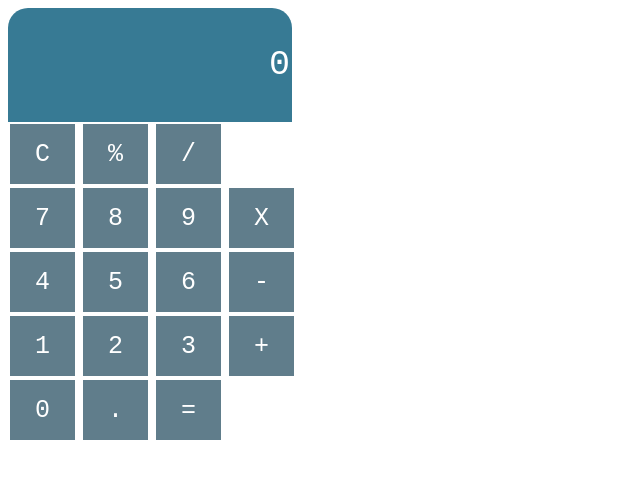
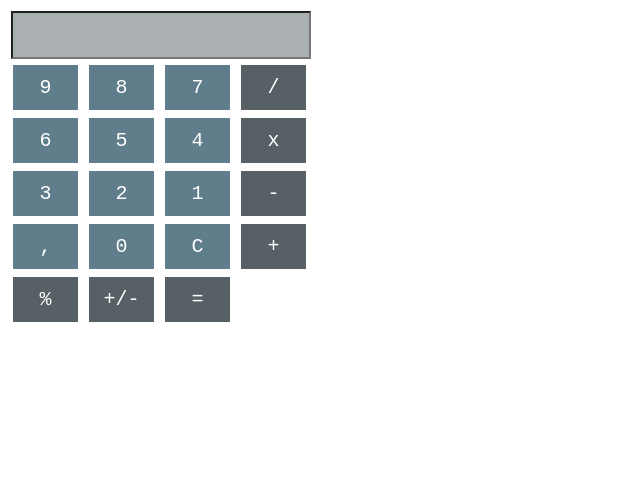
Before and after one commit to Madda82/calcolatrice, a plain HTML site: page index.html in a window 1280 px wide. Shown: the whole page, without its empty margins (0-640 px from the left). Drawn offline with Linux system fonts and the light colour scheme.

Commit message:
Funzione mostra ok - pari dispari quasi

```diff
--- a/codice.js
+++ b/codice.js
@@ -1,4 +1,4 @@
-function somma(numero1, numero2)
+/*function somma(numero1, numero2)
  {
    let risultato = numero1+numero2;
         return risultato;
@@ -6,3 +6,24 @@ function somma(numero1, numero2)
 
 let la_mia_somma = somma(5+2);
 console.log (la_mia_somma);
+*/
+function mostra(valore) {
+  const risultatoDOM = document.querySelector('#risultato');
+  risultatoDOM.value = valore;
+}
+
+
+function PariDispari(numero)
+{
+    if (numero %2 == 1)
+    {
+        return risul="dispari";
+    }
+    else
+    {
+        return risul="pari";
+    }
+}
+
+let risultato=PariDispari(21);
+console.log ("il numero è" + " " + risultato );
--- a/index.html
+++ b/index.html
@@ -1,41 +1,48 @@
 <html>
-    <head>
-        <title>La mia prima calcolatrice</title>
-<link rel="stylesheet" href="stile.css"
-    </head>
-    <body>
-        <div class="display">
-        <p id="output">0</p>
+
+<head>
+    <title>La mia calcolatrice</title>
+    <link rel="stylesheet" href="./stile.css">
+</head>
+
+<body>
+    <div>
+        <table class="calc">
+            <tr>
+                <td colspan="4"><input id="risultato" type="text" class="display" readonly></td>
+            </tr>
+            <tr>
+                <td><input type="button" value="9" class="button" onclick="mostra(9)"></td>
+                <td><input type="button" value="8" class="button" onclick="mostra(8)" ></td>
+                <td><input type="button" value="7" class="button" onclick="mostra(7)"></td>
+                <td><input type="button" value="/" class="button1" onclick="mostra('/')"></td>
+            </tr>
+            <tr>
+                <td><input type="button" value="6" class="button" onclick="mostra(6)"></td>
+                <td><input type="button" value="5" class="button" onclick="mostra(5)"></td>
+                <td><input type="button" value="4" class="button" onclick="mostra(4)"></td>
+                <td><input type="button" value="x" class="button1" onclick="mostra('x')"></td>
+            </tr>
+            <tr>
+                <td><input type="button" value="3" class="button" onclick="mostra(3)"></td>
+                <td><input type="button" value="2" class="button" onclick="mostra(2)"></td>
+                <td><input type="button" value="1" class="button" onclick="mostra(1)"></td>
+                <td><input type="button" value="-" class="button1" onclick="mostra('-')"></td>
+            </tr>
+            <tr>
+                <td><input type="button" value="," class="button" onclick="mostra(',')"></td>
+                <td><input type="button" value="0" class="button" onclick="mostra(0)"></td>
+                <td><input type="button" value="C" class="button" onclick="mostra('C')"></td>
+                <td><input type="button" value="+" class="button1" onclick="mostra('+')"></td>
+            </tr>
+            <tr>
+                <td><input type="button" value="%" class="button1" onclick="mostra('%')"></td>
+                <td><input type="button" value="+/-" class="button1" onclick="mostra('+/-')"></td>
+                <td colspan="2"><input type="button" value="=" class="button1" onclick="mostra('=')"></td>
+            </tr>
+        </table>
     </div>
-        <div class="second-row">
-            <button>C</button>
-            <button>%</button>
-            <button>/</button>
-         </div>
-         <div class="second-row">
-            <button>7</button>
-            <button>8</button>
-            <button>9</button>
-            <button>X</button>
-         </div>
-         <div class="third-row">
-            <button>4</button>
-            <button>5</button>
-            <button>6</button>
-            <button>-</button>
-         </div>
-         <div class="fourth-row">
-            <button>1</button>
-            <button>2</button>
-            <button>3</button>
-            <button>+</button>
-         </div>
-         <div class="fifth-row">
-           <button>0</button>
-           <button>.</button>
-           <button>=</button>
-         </div>
-         <script type="text/javascript" src="codice.js"></script>
+    <script type="text/javascript" src="./codice.js"></script>
+</body>
 
-    </body>
 </html>
--- a/stile.css
+++ b/stile.css
@@ -1,19 +1,18 @@
 .display {
-    background-color: rgb(172, 209, 218);
+    background-color: rgb(170, 175, 177);
     padding: 2px;
-    width: 280px;
+    width: 300px;
     text-align: right;
     font-size: 35px;
-    color: white;
+    color: rgb(245, 244, 250);
     font-family: 'Courier New', Courier, monospace;
-    border-top-left-radius:20px;
-    border-top-right-radius:20px;
+
 }
 
-button{
+.button{
     width: 65;
-    height: 60;
-    font-size: 25;
+    height: 45;
+    font-size: 20;
     margin: 2;
     cursor: pointer;
     border: none;
@@ -22,15 +21,31 @@ button{
     font-family: 'Courier New', Courier, monospace;
 }
 
-button:hover {
+.button:hover {
     cursor: pointer;
     background-color: rgb(165, 171, 182);
    }
 
-   button:active {
+ .button:active {
     background-color: rgb(60, 114, 145);
    }
 
-   .display{
-    background-color:rgb(55, 122, 148) ;
-   }
+.button1 {
+width: 65;
+height: 45;
+font-size: 20;
+margin: 2;
+cursor: pointer;
+border: none;
+color: white;
+background: #576064;
+font-family: 'Courier New', Courier, monospace;
+}
+
+
+  /* .bottoneNum {
+    width:70px;
+    height:60px;
+    background-color:rgb(55, 122, 148);
+    text-decoration: aliceblue;
+}*/
```
